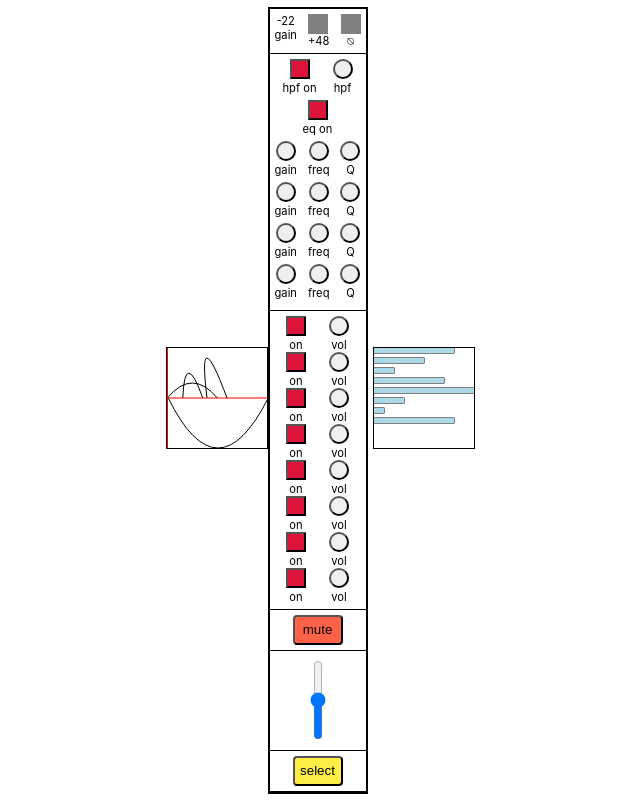
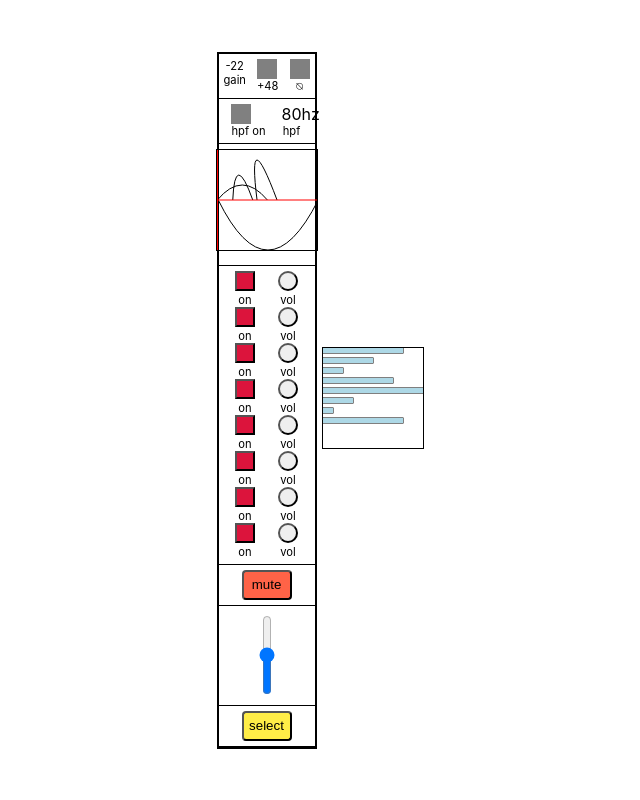
Before and after one commit to oregev/soundboard-controller, a React (Create React App) app: page / in a window 1280 px wide. Shown: the whole page, without its empty margins (320-960 px from the left). Built offline with nearby package versions, Linux system fonts and the light colour scheme.

Commit message:
eq and hpf popup placement

```diff
--- a/src/components/Controller.js
+++ b/src/components/Controller.js
@@ -1,13 +1,12 @@
 import React from "react";
 import { Strip } from "./strip/Strip";
 import "./controller.css";
-import { ChannelEqSm } from "./channelEq/ChannelEqSm";
+
 import { ChannelAuxSm } from "./channelAux/ChannelAuxSm";
 
 export const Controller = () => {
 	return (
 		<div className="controllerContainer">
-			<ChannelEqSm />
 			<Strip />
 			<ChannelAuxSm />
 		</div>
--- a/src/components/channelEq/ChannelEq.js
+++ b/src/components/channelEq/ChannelEq.js
@@ -1,10 +1,24 @@
-import React from "react";
-import { ChannelHpf } from "../channelHpf/ChannelHpf";
+import React, { useState } from "react";
 
 export const ChannelEq = () => {
+	const [popupVis, setPopupVis] = useState(false);
+
 	return (
-		<div className="container">
-			<ChannelHpf />
+		<>
+			<div
+				className="container"
+				onClick={() => {
+					setPopupVis(true);
+				}}
+			></div>
+			{popupVis && <EqPopup />}
+		</>
+	);
+};
+
+export const EqPopup = () => {
+	return (
+		<div className="eqPopup">
 			<div>
 				<button className="switch"></button>
 				<p className="label">eq on</p>
@@ -20,16 +34,12 @@ export const ChannelEq = () => {
 export const EqBand = () => {
 	return (
 		<div className="eqBandContainer">
-			<div>
-				<button className="round"></button>
+			<div style={{ border: "1px solid black" }}>
+				<input type="range" />
 				<p className="label">gain</p>
-			</div>
-			<div>
-				<button className="round"></button>
+				<input type="range" />
 				<p className="label">freq</p>
-			</div>
-			<div>
-				<button className="round"></button>
+				<input type="range" />
 				<p className="label">Q</p>
 			</div>
 		</div>
--- a/src/components/channelHpf/ChannelHpf.js
+++ b/src/components/channelHpf/ChannelHpf.js
@@ -2,33 +2,50 @@ import React, { useState } from "react";
 
 export const ChannelHpf = () => {
 	const [popupVis, setPopupVis] = useState(false);
+	const [hpfOnOff, setHpfOnOff] = useState(false);
+	const [hpfFreq, setHpfFreq] = useState(80);
 
 	return (
 		<>
-			<div className="hpfContainer" onClick={() => setPopupVis(true)}>
+			<div
+				className="container hpfContainer"
+				onClick={() => {
+					setPopupVis(true);
+				}}
+			>
 				<div>
-					<button className="switch"></button>
+					<p className="switch" style={hpfOnOff ? { backgroundColor: "red" } : { backgroundColor: "gray" }}></p>
 					<p className="label">hpf on</p>
 				</div>
 				<div>
-					<button className="round"></button>
+					<p className="round">{`${hpfFreq}hz`}</p>
 					<p className="label">hpf</p>
 				</div>
 			</div>
-			{popupVis ?? <HpfPopUp />}
+			{popupVis && (
+				<HpfPopUp setPopupVis={setPopupVis} setHpfOnOff={setHpfOnOff} hpfFreq={hpfFreq} setHpfFreq={setHpfFreq} />
+			)}
 		</>
 	);
 };
 
-export const HpfPopUp = () => {
+export const HpfPopUp = ({ setPopupVis, setHpfOnOff, hpfFreq, setHpfFreq }) => {
 	return (
-		<div className="hpfContainer">
+		<div className="hpfContainer hpfPopup">
+			<button
+				className="hpfPopupBtn"
+				onClick={() => {
+					setPopupVis(false);
+				}}
+			>
+				X
+			</button>
 			<div>
-				<button className="switch"></button>
+				<button className="switch" onClick={() => setHpfOnOff((last) => !last)}></button>
 				<p className="label">hpf on</p>
 			</div>
 			<div>
-				<button className="round"></button>
+				<input value={hpfFreq} min="20" max="800" type="range" onChange={(e) => setHpfFreq(e.target.value)} />
 				<p className="label">hpf</p>
 			</div>
 		</div>
--- a/src/components/controller.css
+++ b/src/components/controller.css
@@ -62,7 +62,7 @@
 }
 .gainPopup {
 	position: absolute;
-	top: 20px;
+	top: 15px;
 	left: 10px;
 	display: flex;
 	flex-direction: column;
@@ -77,17 +77,42 @@
 	border-radius: 50%;
 	border: 1px solid black;
 }
-/* =========================== EQ ========================== */
+/* =========================== HPF ========================== */
 .hpfContainer {
 	display: flex;
 	justify-content: space-around;
+	/* width: 100%;
+	background-color: brown; */
 	margin-bottom: 5px;
-	/* border-bottom: 1px solid black; */
+	border-bottom: 1px solid black;
 }
+.hpfPopup {
+	position: absolute;
+	top: 40px;
+	left: 270px;
+	display: flex;
+	flex-direction: column;
+	/* justify-content: space-between; */
+	border: 1px solid black;
+	padding: 5px;
+	border-radius: 4px;
+}
+.hpfPopupBtn {
+	width: 20px;
+	height: 20px;
+	border-radius: 50%;
+	border: 1px solid black;
+}
+/* =========================== EQ ========================== */
 .eqBandContainer {
 	display: flex;
 	justify-content: space-between;
 	margin: 5px 0px;
+}
+.eqPopup {
+	position: absolute;
+	top: 150px;
+	left: 15px;
 }
 /* =========================== AUX ========================== */
 .auxContainer {
--- a/src/components/strip/Strip.js
+++ b/src/components/strip/Strip.js
@@ -1,5 +1,7 @@
 import React from "react";
 import { ChannelPreamp } from "../channelPreamp/ChannelPreamp";
+import { ChannelHpf } from "../channelHpf/ChannelHpf";
+import { ChannelEqSm } from "../channelEq/ChannelEqSm";
 import { ChannelEq } from "../channelEq/ChannelEq";
 import { ChannelAux } from "../channelAux/ChannelAux";
 import { ChannelMute } from "../channelMute/ChannelMute";
@@ -10,6 +12,8 @@ export const Strip = () => {
 	return (
 		<div className="stripContainer">
 			<ChannelPreamp />
+			<ChannelHpf />
+			<ChannelEqSm />
 			<ChannelEq />
 			<ChannelAux />
 			<ChannelMute />
```
Also changed, not shown: 1 other file (tests, documents, lock files or other folders).
